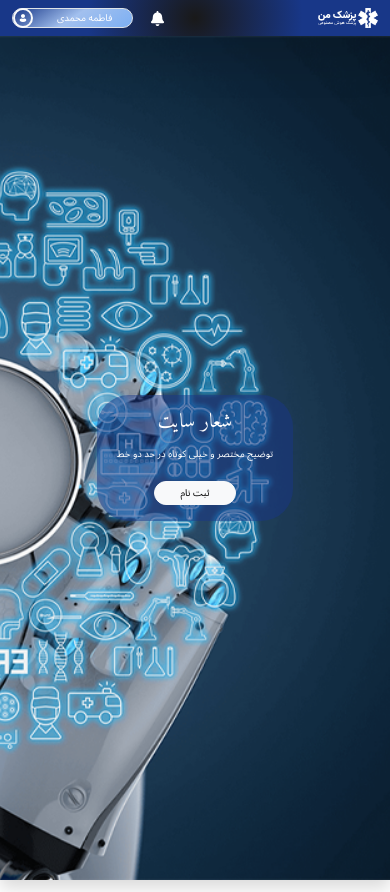
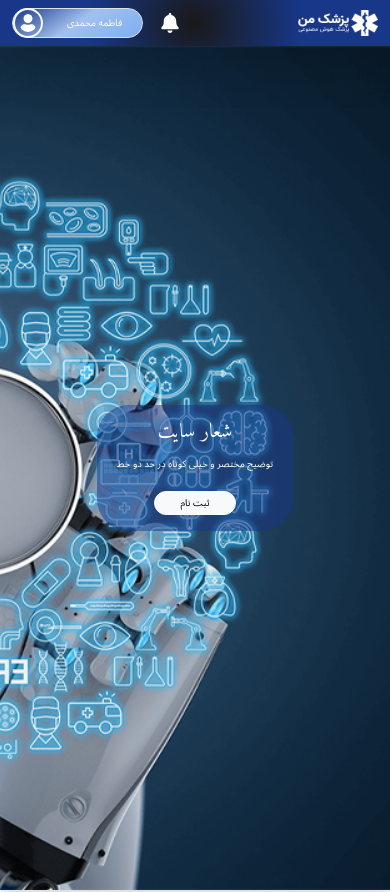
Before and after one commit to RamtinPB/MyDocter, a React (Vite) app: page / in a window 390 px wide. Shown: the top 892 px of the page. Built offline with nearby package versions, Linux system fonts and the light colour scheme.

Commit message:
header size altered for small deveices

```diff
--- a/src/cssFiles/myheader.css
+++ b/src/cssFiles/myheader.css
@@ -52,7 +52,7 @@
 }
 
 @media (max-width: 576px){
-    .custom-logo {
+    /* .custom-logo {
         width: 60px;
         height: 20px;
     }
@@ -73,7 +73,7 @@
     .custom-user-img-icon{
         width: 20px;
         height: 20px;
-    }
+    } */
 }
 
 .custom-header {
```
